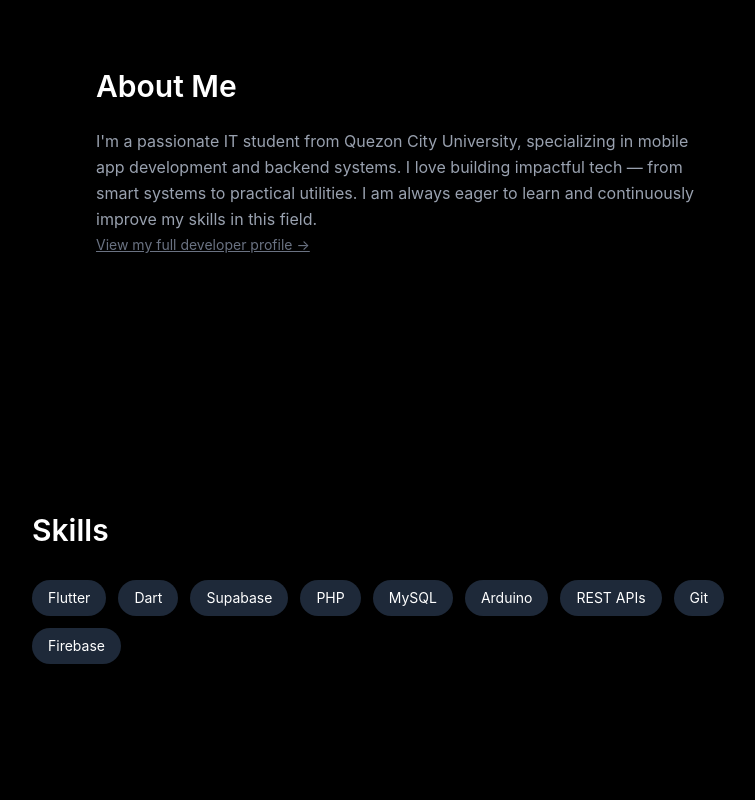
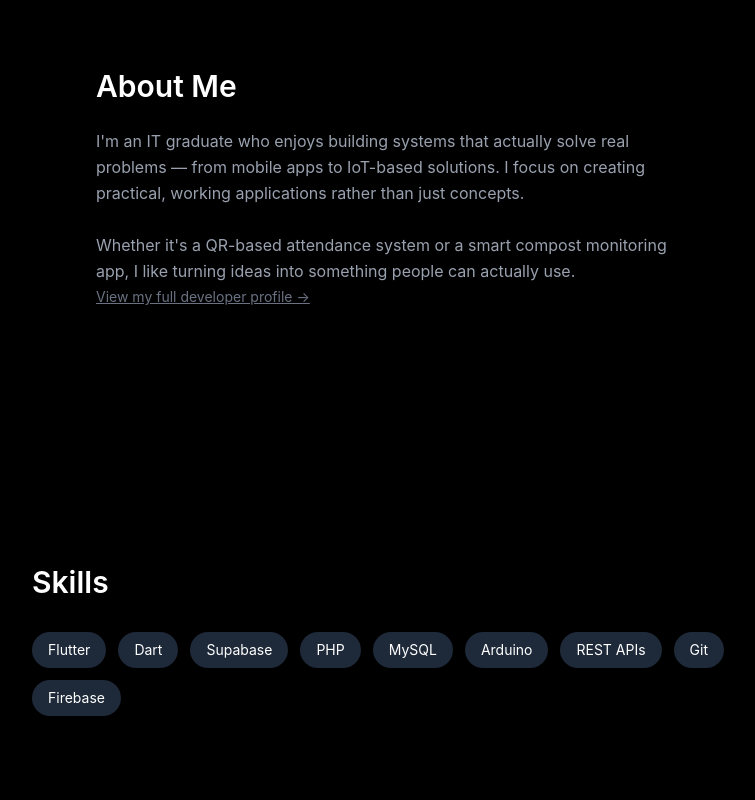
Before and after one commit to BrianAnt0n/brian-portfolio, a React (Vite) app: page / in a window 1280 px wide. Shown: the part 860-1660 px from the top of the page, without its empty margins (240-995 px from the left). Built offline with nearby package versions, Linux system fonts and the light colour scheme; no server answers.

Commit message:
Update App.tsx

```diff
--- a/src/App.tsx
+++ b/src/App.tsx
@@ -12,6 +12,7 @@ export default function App() {
   const [repos, setRepos] = useState<any[]>([]);
 
 useEffect(() => {
+
   fetch("https://api.github.com/users/BrianAnt0n/repos")
     .then((res) => res.json())
     .then((data) => {
@@ -28,12 +29,33 @@ useEffect(() => {
         .slice(0, 6);
 
       setRepos(filtered);
+
+      // CURSOR GLOW
+      const glow = document.getElementById("cursor-glow");
+
+  const move = (e: MouseEvent) => {
+    if (glow) {
+      glow.style.left = e.clientX + "px";
+      glow.style.top = e.clientY + "px";
+    }
+  };
+
+  window.addEventListener("mousemove", move);
+
+  return () => window.removeEventListener("mousemove", move);
+
     });
 }, []);
 
 
   return (
     <div className="relative bg-black text-white min-h-screen scroll-smooth overflow-hidden">
+
+<div
+  id="cursor-glow"
+  className="pointer-events-none fixed w-40 h-40 rounded-full bg-purple-500/20 blur-3xl -translate-x-1/2 -translate-y-1/2 z-30"
+  style={{ left: 0, top: 0 }}
+/>
 
       {/* BACKGROUND GLOW */}
 <div className="absolute inset-0 -z-10 overflow-hidden">
@@ -120,15 +142,18 @@ useEffect(() => {
         initial="hidden"
         whileInView="show"
         viewport={{ once: true }}
+        transition={{ duration: 0.6, ease: "easeOut" }}
       >
         <h2 className="text-3xl font-semibold mb-6">About Me</h2>
 
         <p className="text-gray-400 leading-relaxed">
-          I'm a passionate IT student from Quezon City University, specializing in
-          mobile app development and backend systems. I love building impactful tech —
-          from smart systems to practical utilities. I am always eager to learn and
-          continuously improve my skills in this field.
-        </p>
+  I'm an IT graduate who enjoys building systems that actually solve real problems —
+  from mobile apps to IoT-based solutions. I focus on creating practical, working
+  applications rather than just concepts.
+  <br /><br />
+  Whether it's a QR-based attendance system or a smart compost monitoring app,
+  I like turning ideas into something people can actually use.
+</p>
         <a
   href="https://github.com/BrianAnt0n"
   target="_blank"
@@ -147,6 +172,7 @@ useEffect(() => {
         initial="hidden"
         whileInView="show"
         viewport={{ once: true }}
+        transition={{ duration: 0.6, ease: "easeOut" }}
       >
         <h2 className="text-3xl font-semibold mb-8">Skills</h2>
 
@@ -164,7 +190,7 @@ useEffect(() => {
           ].map((skill) => (
             <span
               key={skill}
-              className="px-4 py-2 bg-gray-800 rounded-full text-sm hover:bg-gray-700 transition"
+              className="px-4 py-2 bg-gray-800 hover:bg-gray-700 hover:scale-105 transition duration-300 rounded-full text-sm hover:bg-gray-700 transition"
             >
               {skill}
             </span>
@@ -180,6 +206,7 @@ useEffect(() => {
         initial="hidden"
         whileInView="show"
         viewport={{ once: true }}
+        transition={{ duration: 0.6, ease: "easeOut" }}
       >
 <h2 className="text-3xl md:text-4xl font-semibold mb-2">
   Featured Projects
@@ -254,6 +281,7 @@ useEffect(() => {
   initial="hidden"
   whileInView="show"
   viewport={{ once: true }}
+  transition={{ duration: 0.6, ease: "easeOut" }}
 >
   <h2 className="text-2xl font-semibold mb-8 text-gray-300">
     Other Projects
@@ -290,12 +318,14 @@ useEffect(() => {
         initial="hidden"
         whileInView="show"
         viewport={{ once: true }}
+        transition={{ duration: 0.6, ease: "easeOut" }}
       >
         <h2 className="text-3xl font-semibold mb-6">Contact</h2>
 
-        <p className="text-gray-400 mb-4">
-          Open for opportunities, collaborations, or freelance work.
-        </p>
+        <p className="text-gray-400 mb-4 max-w-md mx-auto">
+  I'm currently open to opportunities, collaborations, or freelance work.
+  If you have something interesting in mind, feel free to reach out.
+</p>
 
         <div className="flex justify-center gap-6 text-sm">
           <a
```
